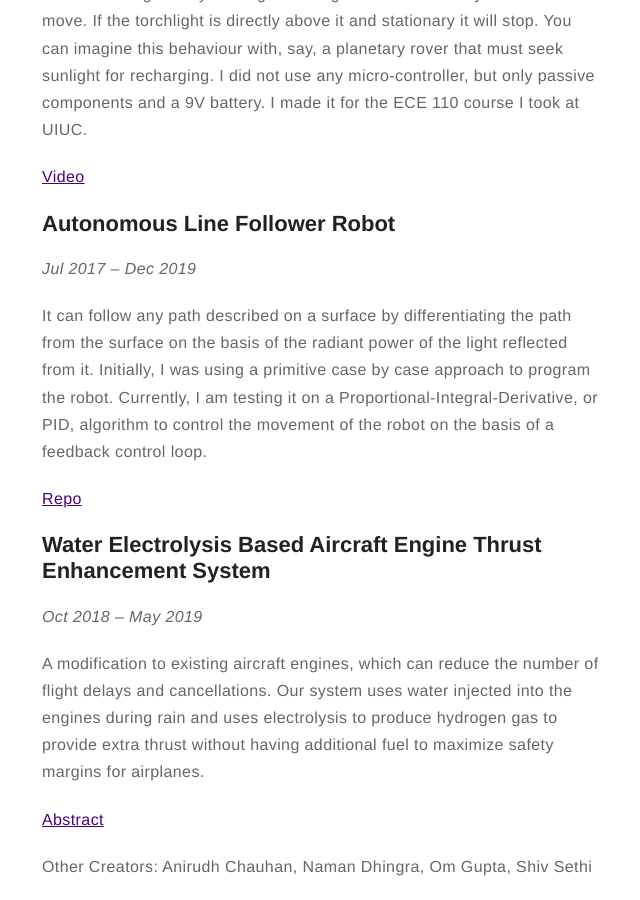
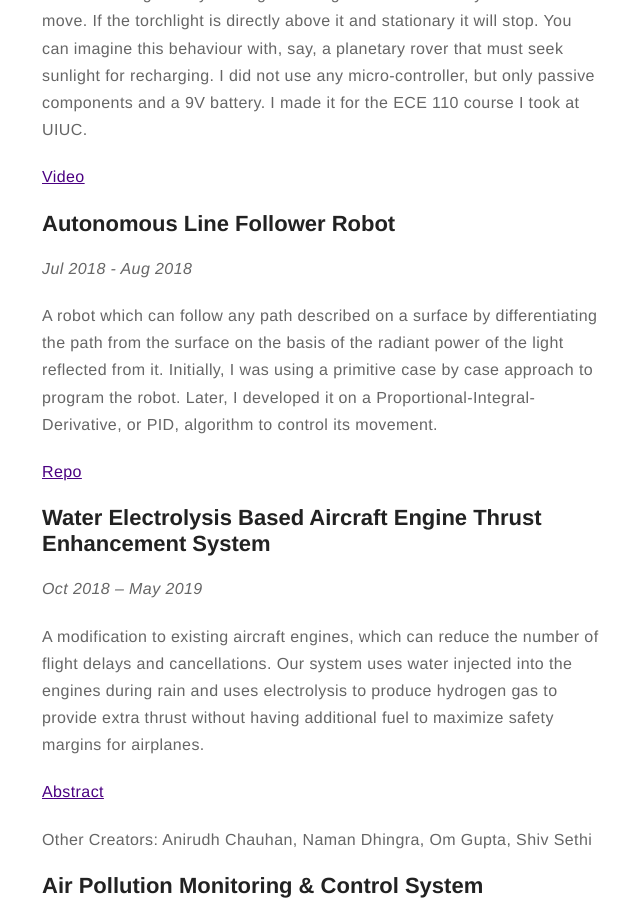
Before and after one commit to vinamrsachdeva/vinamrsachdeva.github.io, a Jekyll site: the page built from projects.md, in a window 1280 px wide and 900 px high, scrolled down 791 px. Shown: the whole window, without its empty margins (318-958 px from the left). Built offline with Jekyll 4.4.1, drawn with Linux system fonts in a browser that asks for light colours.

Commit message:
Update projects.md

```diff
--- a/projects.md
+++ b/projects.md
@@ -29,9 +29,10 @@ It can be navigated by moving a torchlight in the direction you want it to move.
 
 ## Autonomous Line Follower Robot
 
-*Jul 2017 – Dec 2019*
+*Jul 2018 - Aug 2018*
 
-It can follow any path described on a surface by differentiating the path from the surface on the basis of the radiant power of the light reflected from it. Initially, I was using a primitive case by case approach to program the robot. Currently, I am testing it on a Proportional-Integral-Derivative, or PID, algorithm to control the movement of the robot on the basis of a feedback control loop.
+
+A robot which can follow any path described on a surface by differentiating the path from the surface on the basis of the radiant power of the light reflected from it. Initially, I was using a primitive case by case approach to program the robot. Later, I developed it on a Proportional-Integral-Derivative, or PID, algorithm to control its movement.
 
 [Repo](https://github.com/vinamrsachdeva/PID-Line-Follower)
 
```
